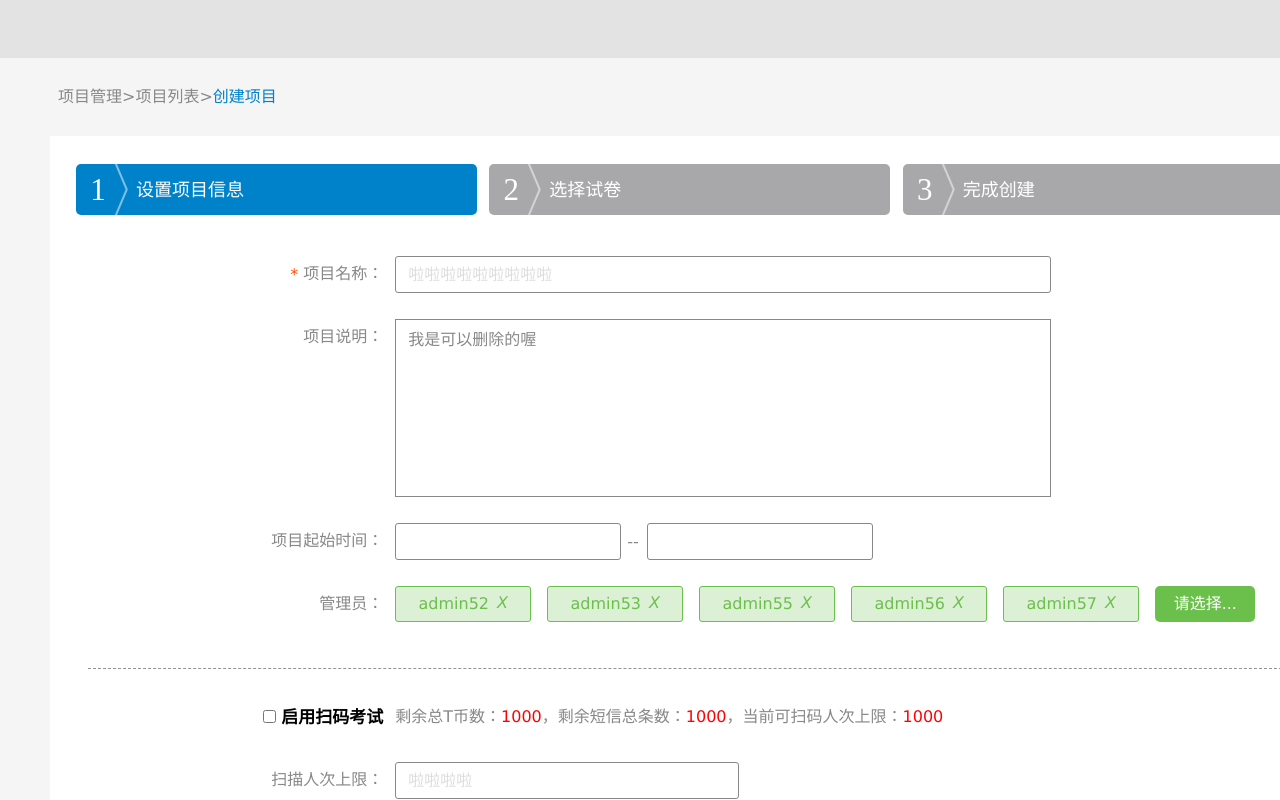
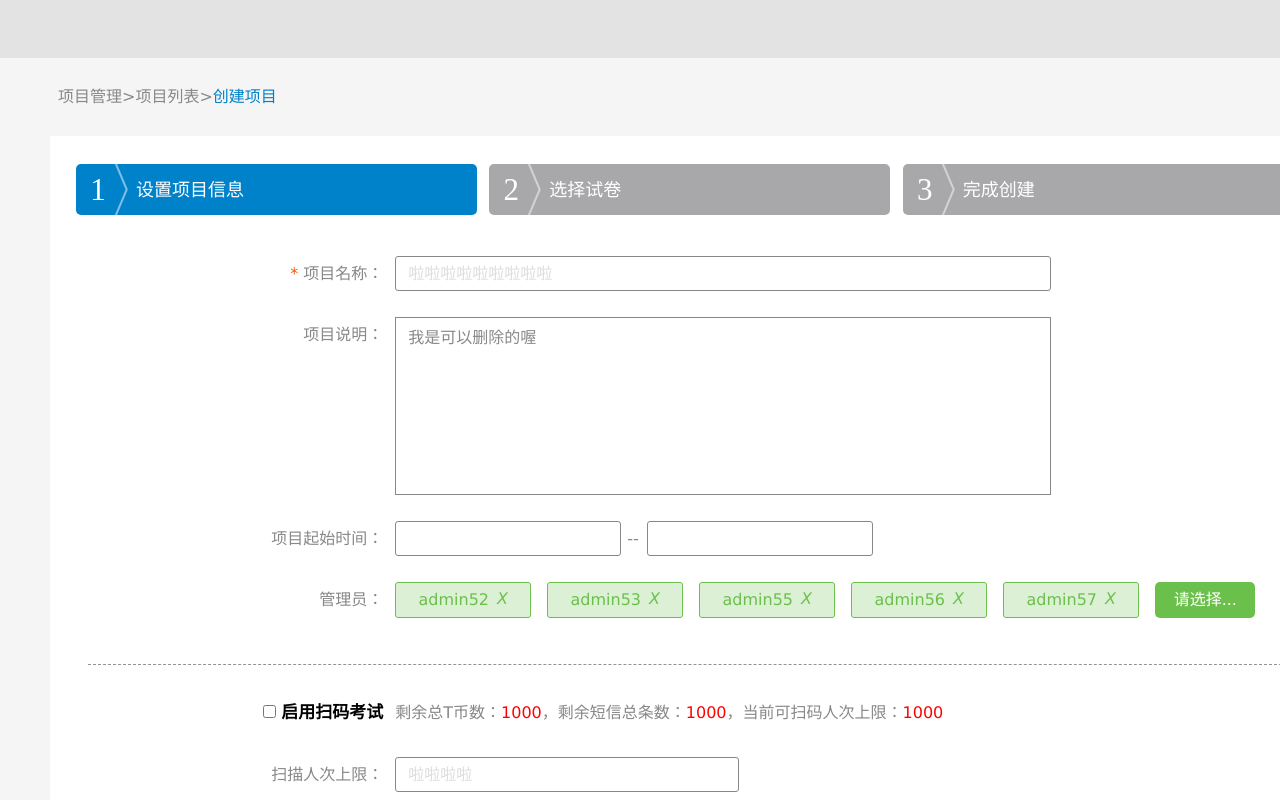
Before and after one commit to cccikov/tomotaProject, a plain HTML site: page web/createProject-1.html in a window 1280 px wide. Drawn offline with Linux system fonts and the light colour scheme.

Commit message:
对创建项目第一步作了一些样式的修改

```diff
--- a/web/css/createProject-1.less
+++ b/web/css/createProject-1.less
@@ -64,14 +64,13 @@ input{
             box-sizing: border-box;
             float: left;
             width:26%;
-            line-height:36px;
+            line-height:35px;
             padding:0 12px 0 0;
             .tr();
             &.must:before{
                 content: "*";
                 display:inline-block;
                 margin:0px 5px 0 0;
-                vertical-align:middle;
                 color:#ff5200;
             }
         }
@@ -79,7 +78,8 @@ input{
             float: right;
             width:74%;
             input{
-                padding:8px 12px;
+                line-height:33px;
+                padding:0 12px;
                 border:1px solid @fc-b;
                 border-radius:3px;
                 font-size:@fs16;
```
Also changed, not shown: web/css/createProject-1.css.
